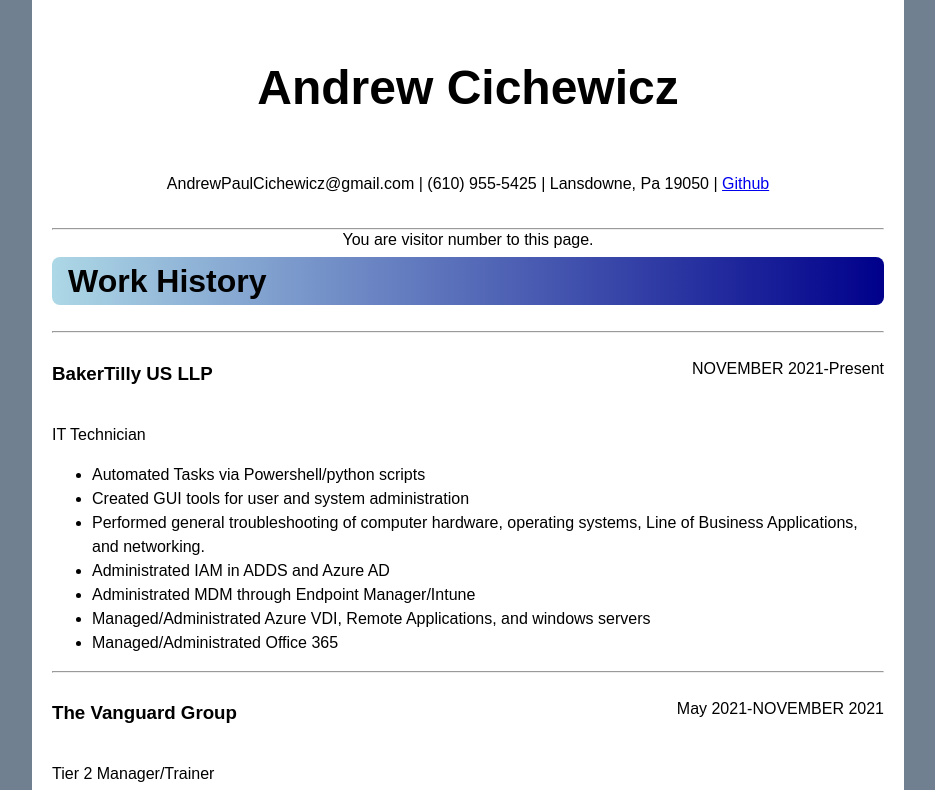
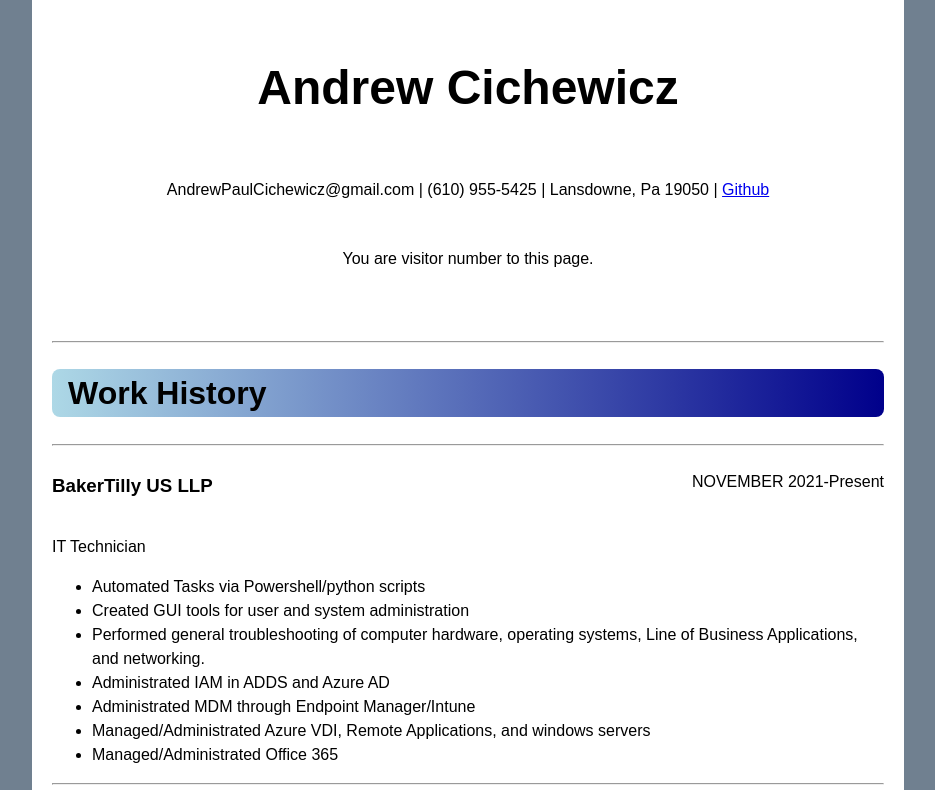
Before and after one commit to APCichewicz/vanilla-resume, a website: page src/index.html in a window 1280 px wide. Shown: the top 790 px of the page, without its empty margins (172-1107 px from the left). Drawn offline with Linux system fonts and the light colour scheme; no server answers.

Commit message:
css changes

```diff
--- a/src/styles.css
+++ b/src/styles.css
@@ -22,8 +22,8 @@
 header {
   display: grid;
   grid-template-columns: 1fr;
-  grid-template-rows: 2fr 1fr;
-  height: 10rem;
+  grid-template-rows: 2fr 1fr 1fr;
+  height: auto;
   align-items: center;
   justify-items: center;
 }
```
